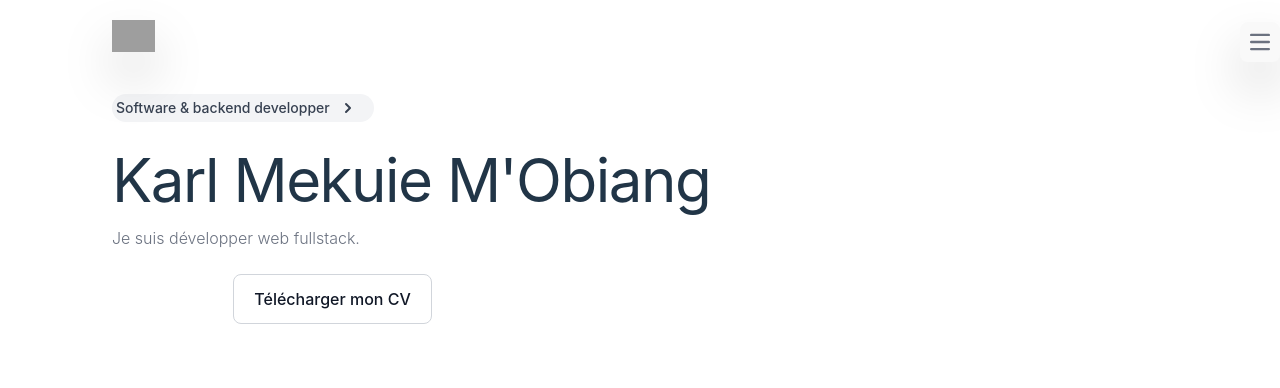
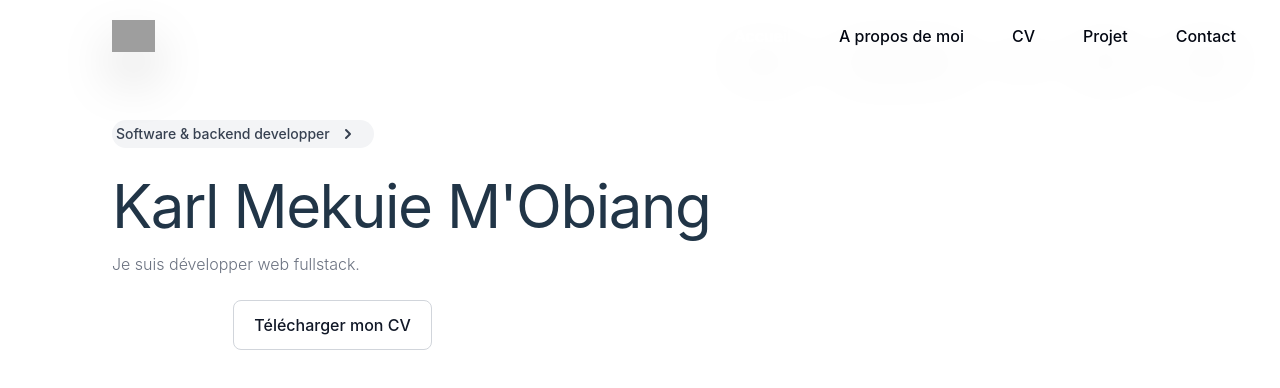
Before and after one commit to Devon75/myportfolio, a React (Vite) app: page / in a window 1280 px wide. Shown: the top 388 px of the page. Built offline with nearby package versions, Linux system fonts and the light colour scheme; grey boxes are pictures that could not be loaded.

Commit message:
Configuration des tailles de l'écran. Et ajustement de la barre de navigation.

```diff
--- a/src/components/Navbar.jsx
+++ b/src/components/Navbar.jsx
@@ -9,20 +9,20 @@ function Navbar() {
     return (
         <>
             <nav class="bg-white-100 border-gray-200 dark:bg-gray-900 drop-shadow-2xl">
-                <div class="max-w-screen-xl flex flex-wrap items-baseline justify-between mx-0">
+                <div class="max-w-screen-xl flex flex-wrap justify-between mx-0 minus:items-baseline sm:items-baseline">
                     <a href="#" class="flex ml-28 space-x-3 rtl:space-x-reverse">
                         <img src="https://flowbite.com/docs/images/logo.svg" class="mt-5 h-8" alt="Flowbite Logo" />
                     </a>
-                    <button data-collapse-toggle="navbar-default" type="button" class="inline-flex items-center p-2 w-10 h-10 justify-center text-sm text-gray-500 rounded-lg md:hidden hover:bg-gray-100 focus:outline-none focus:ring-2 focus:ring-gray-200 dark:text-gray-400 dark:hover:bg-gray-700 dark:focus:ring-gray-600" aria-controls="navbar-default" aria-expanded="false">
+                    <button data-collapse-toggle="navbar-default" type="button" class="inline-flex items-center p-2 w-10 h-10 justify-center text-sm text-gray-500 rounded-lg md:hidden mr-28 laptop:hidden hover:bg-gray-100 focus:outline-none focus:ring-2 focus:ring-gray-200 dark:text-gray-400 dark:hover:bg-gray-700 dark:focus:ring-gray-600" aria-controls="navbar-default" aria-expanded="false">
                         <span class="sr-only">Open main menu</span>
                         <svg class="w-5 h-5" aria-hidden="true" xmlns="http://www.w3.org/2000/svg" fill="none" viewBox="0 0 17 14">
                             <path stroke="currentColor" stroke-linecap="round" stroke-linejoin="round" stroke-width="2" d="M1 1h15M1 7h15M1 13h15" />
                         </svg>
                     </button>
-                    <div class="hidden w-full md:block md:w-max" id="navbar-default">
-                        <ul class="font-medium flex flex-col items-center p-4 mr-10 md: bg-transparent mb-5 md:flex-row md:space-x-8 rtl:space-x-reverse md:mt-0 md:border-0 md: dark:bg-gray-800 md:dark:bg-gray-900 dark:border-gray-700">
+                    <div class="minus:hidden sm:hidden md:block md:w-max" id="navbar-default">
+                        <ul class="font-medium flex flex-row justify-end p-4 mr-5 laptop:w-max laptop:gap-8 md: bg-transparent mb-5 md:flex-row md:space-x-8 rtl:space-x-reverse md:mt-0 md:border-0 md: dark:bg-gray-800 md:dark:bg-gray-900 dark:border-gray-700">
                             <li>
-                                <Link to="/" class="block py-2 px-3 text-white rounded md:bg-blue-700 md:text-white md:pt-1 pb-1 pl-2 pr-2 dark:text-white md:dark:text-white hover:text-white" aria-current="page">Accueil</Link>
+                                <Link to="/" class="block size-max py-2 px-3 text-white rounded md:bg-blue-700 md:text-white md:pt-1 pb-1 pl-2 pr-2 dark:text-white md:dark:text-white hover:text-white" aria-current="page">Accueil</Link>
                             </li>
                             <li>
                                 <Link to="/moi" class="block py-2 px-3 text-gray-950 rounded hover:bg-blue-100 md:border-0 md:hover:text-gray-700 md:pt-1 pb-1 pl-2 pr-2 dark:text-white md:dark:hover:text-blue-500 dark:hover:bg-gray-700 dark:hover:text-white md:dark:hover:bg-transparent">A propos de moi</Link>
--- a/tailwind.config.js
+++ b/tailwind.config.js
@@ -6,6 +6,9 @@ export default {
   ],
   theme: {
     screens: {
+      'minus' : {'max': '639px'},
+      // => @media (max-width: 639px) { ... }
+
       'sm': {'min': '640px', 'max': '767px'},
       // => @media (min-width: 640px and max-width: 767px) { ... }
 
@@ -20,6 +23,15 @@ export default {
 
       '2xl': {'min': '1536px'},
       // => @media (min-width: 1536px) { ... }
+
+      'tablet': '640px',
+      // => @media (min-width: 640px) { ... }
+
+      'laptop': '1024px',
+      // => @media (min-width: 1024px) { ... }
+
+      'desktop': '1280px',
+      // => @media (min-width: 1280px) { ... }
     },
   },
   plugins: [],
```
